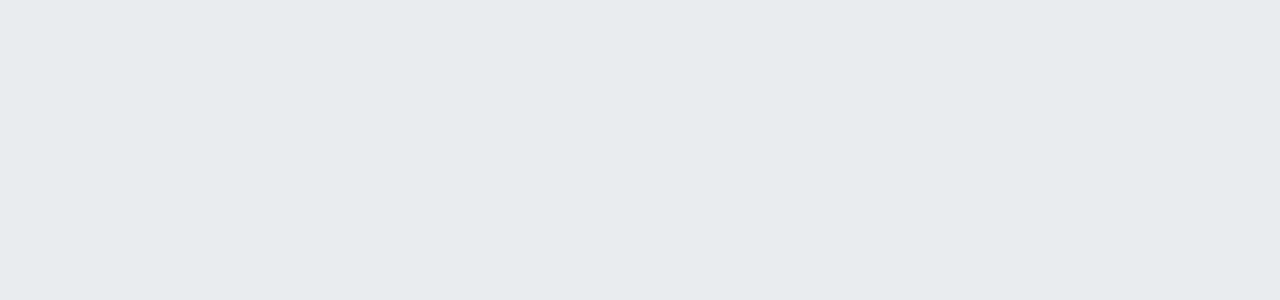
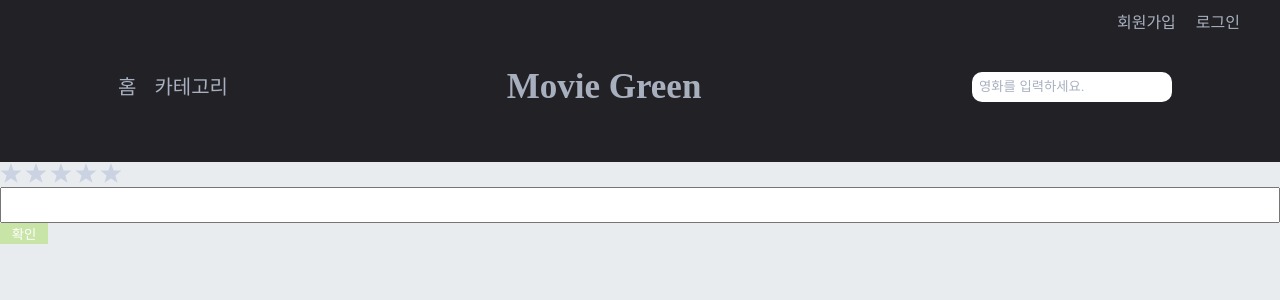
Before and after one commit to Wonahyeon/MovieGreen, a React (Create React App) app: page /movie-review in a window 1280 px wide. Before the commit this address had no page. Shown: the top 300 px of the page. Built offline with nearby package versions, Linux system fonts and the light colour scheme.

Commit message:
영화 리뷰  페이지
ing

```diff
--- a/package.json
+++ b/package.json
@@ -15,9 +15,8 @@
     "react-redux": "^8.1.1",
     "react-router-dom": "^6.14.0",
     "react-scripts": "5.0.1",
-
+    "react-star-ratings": "^2.3.0",
     "react-youtube": "^10.1.0",
-
     "styled-components": "^5.3.11",
     "styled-reset": "^4.4.7",
     "swiper": "^9.4.1",
--- a/src/App.js
+++ b/src/App.js
@@ -17,6 +17,8 @@ import CategoryHome from "./category/CategoryHome";
 import MovieListContainer from "./category/MovieListContainer";
 import Video from "./components/Video";
 import Main from "./pages/Main";
+import DetailPage from "./pages/DetailPage";
+import ReviewPage from "./pages/ReviewPage";
 
 const GlobalStyle = createGlobalStyle`
   ${reset}
@@ -44,10 +46,10 @@ function App() {
         <Route path="/" element={<Header />}>
           <Route index element={<Main/>}/>
           <Route path="/search" element={<MovieSearch/>} />
-          <Route path="/movie-detail/:movieId" element={<Detail/>} />
+          <Route path="/movie-detail/:movieId" element={<DetailPage/>} />
           <Route path="/sign-in" element={<Signin />} />
           <Route path="/log-in" element={<Login />} />
-
+          <Route path="/movie-review" element={<ReviewPage/>}/>
           <Route path="/movie-category" element={<MovieListContainer />}>
           <Route path="/movie-category/year" element={<MovieListYear />}/>
           <Route path="/movie-category/country" element={<MovieListCountry />}/>
--- a/src/app/store.js
+++ b/src/app/store.js
@@ -1,9 +1,11 @@
 import { configureStore  } from "@reduxjs/toolkit";
 import movieReducer from '../feature/movie/movieSlice';
+import reviewReducer from '../feature/review/reviewSlice';
 
 export const store = configureStore({
   reducer: {
     movie: movieReducer,
+    review: reviewReducer,
   },
 });
 
--- /dev/null
+++ b/src/components/MovieReview.js
@@ -0,0 +1,47 @@
+import React from 'react';
+import { useSelector } from 'react-redux';
+import { useNavigate } from 'react-router';
+import StarRatings from 'react-star-ratings';
+import styled from 'styled-components';
+
+const ReviewWrapper = styled.div`
+  .title {
+    display: flex;
+  }
+  h2 {
+    flex: 1;
+  }
+`;
+
+function MovieReview(props) {
+  const navigate = useNavigate();
+  const reviewList = useSelector((state) => state.review.reviewList);
+  const ratingColor = '#C8E4A7';
+
+  return (
+    <ReviewWrapper>
+      <div className='title'>
+        <h2>리뷰</h2>
+        <span onClick={() => navigate('/movie-review')}>더보기</span>
+      </div>
+      <div className='review-list'>
+      {reviewList.map((review, index) => (
+          <div className='review-item' key={index}>
+            {review.content}
+            <StarRatings
+              rating={review.rating}
+              starRatedColor={ratingColor}
+              starHoverColor={ratingColor}
+              numberOfStars={5}
+              starDimension='1.4rem'
+              starSpacing='.08rem'
+              name={`rating-${index}`}
+            />
+          </div>
+        ))}
+      </div>
+    </ReviewWrapper>
+  );
+}
+
+export default MovieReview;
--- /dev/null
+++ b/src/feature/review/reviewSlice.js
@@ -0,0 +1,21 @@
+import {createSlice} from "@reduxjs/toolkit";
+
+const initialState = {
+  reviewList : [],
+};
+
+const reviewSlice = createSlice({
+  name: 'review',
+  initialState,
+  reducers: {
+    addReview: (state, action) => {
+      state.reviewList.push(action.payload);
+    },
+  },
+});
+
+export const {addReview} = reviewSlice.actions;
+
+export const addReviewList = (state) => state.review.reviewList;
+
+export default reviewSlice.reducer;
--- /dev/null
+++ b/src/pages/DetailPage.js
@@ -0,0 +1,14 @@
+import React from 'react';
+import MovieDetail from '../components/MovieDetail';
+import MovieReview from '../components/MovieReview';
+
+function DetailPage(props) {
+  return (
+    <>
+      <MovieDetail/>
+      <MovieReview/>
+    </>
+  );
+}
+
+export default DetailPage;
--- a/src/pages/Login.js
+++ b/src/pages/Login.js
@@ -170,7 +170,6 @@ function Login(props) {
       const existingMember = members.find(member => member.idMail === idValue);
       if (existingMember) {
         console.log('로그인 완료');
-
         // 로그인 완료 시 나타낼 컴포넌트 추가
         // 헤더 회원 가입 -> 사용자 이름
         // 헤더 로그인  -> 로그아웃
--- /dev/null
+++ b/src/pages/ReviewPage.js
@@ -0,0 +1,87 @@
+import React, { useState } from 'react';
+import styled from 'styled-components';
+import MovieDetail from '../components/MovieDetail';
+import { useDispatch, useSelector } from 'react-redux';
+import { addReview, addReviewList } from '../feature/review/reviewSlice';
+import StarRatings from 'react-star-ratings';
+
+const ReviewWrapper = styled.div`
+  .review-write {
+    display: flex;
+    flex-direction: column;
+  }
+
+  button {
+    border: none;
+    color: white;
+    background-color: #C8E4A7;
+    text-align: center;
+    width: 3rem;
+  }
+
+  textarea{
+    resize: none;
+  }
+`;
+
+
+function ReviewPage(props) {
+  const [reviewContent, setReviewContent] = useState('');
+  const [rating, setRating] = useState(0);
+  const ratingColor = '#C8E4A7'; // 별점 색깔
+  const dispatch = useDispatch();
+  const reviewList = useSelector((state) => state.review.reviewList);
+
+  const handleRatingChange = (newRating) => {
+    setRating(newRating);
+  };
+
+  const handleAddReview = () => {
+    // 리뷰 데이터 생성
+    const reviewData = {
+      rating,
+      content: reviewContent,
+    };
+    dispatch(addReview(reviewData));
+    setRating(0);
+    setReviewContent('');
+  };
+
+  return (
+    <ReviewWrapper>
+      <div className='review-write'>
+        <h2></h2>
+        <StarRatings
+          rating={rating}
+          starRatedColor={ratingColor}
+          starHoverColor={ratingColor}
+          changeRating={handleRatingChange}
+          numberOfStars={5}
+          starDimension='1.4rem'
+          starSpacing='.08rem'
+          name='rating'
+        />
+        <textarea value={reviewContent} onChange={(e) => setReviewContent(e.target.value)}/>
+        <button type='submit' onClick={handleAddReview}>확인</button>
+      </div>
+      <div className='review-list'>
+      {reviewList.map((review, index) => (
+          <div className='review-item' key={index}>
+            {review.content}
+            <StarRatings
+              rating={review.rating}
+              starRatedColor={ratingColor}
+              starHoverColor={ratingColor}
+              numberOfStars={5}
+              starDimension='1.4rem'
+              starSpacing='.08rem'
+              name={`rating-${index}`}
+            />
+          </div>
+        ))}
+      </div>
+    </ReviewWrapper>
+  );
+}
+
+export default ReviewPage;
```
Also changed, not shown: 1 other file (tests, documents, lock files or other folders).
